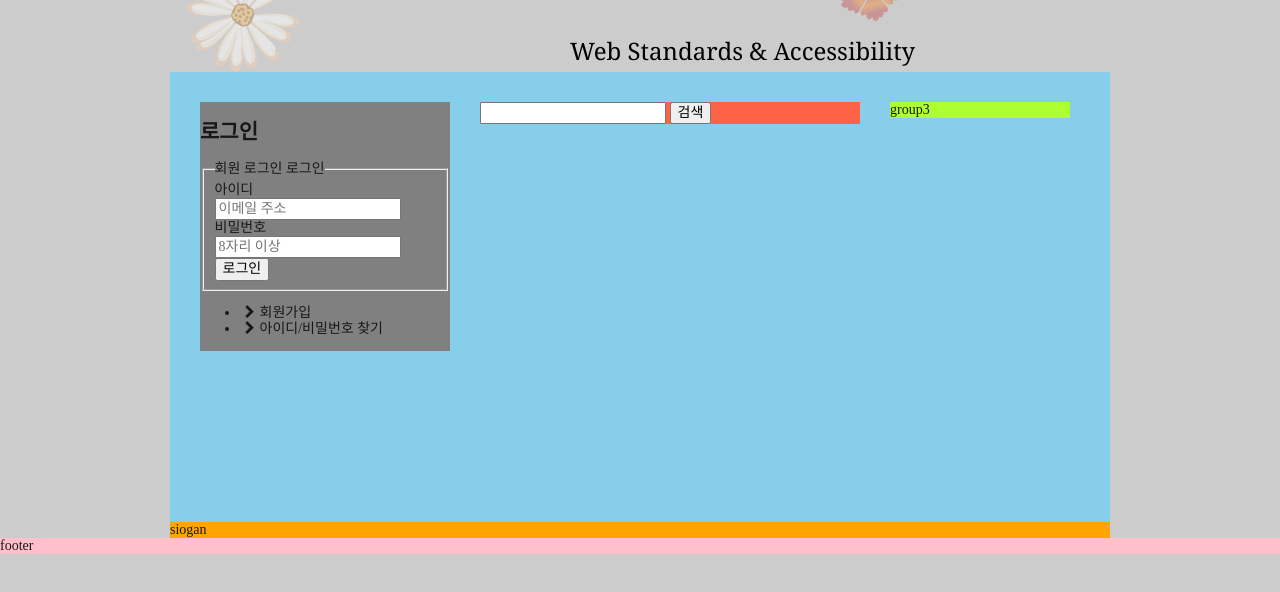
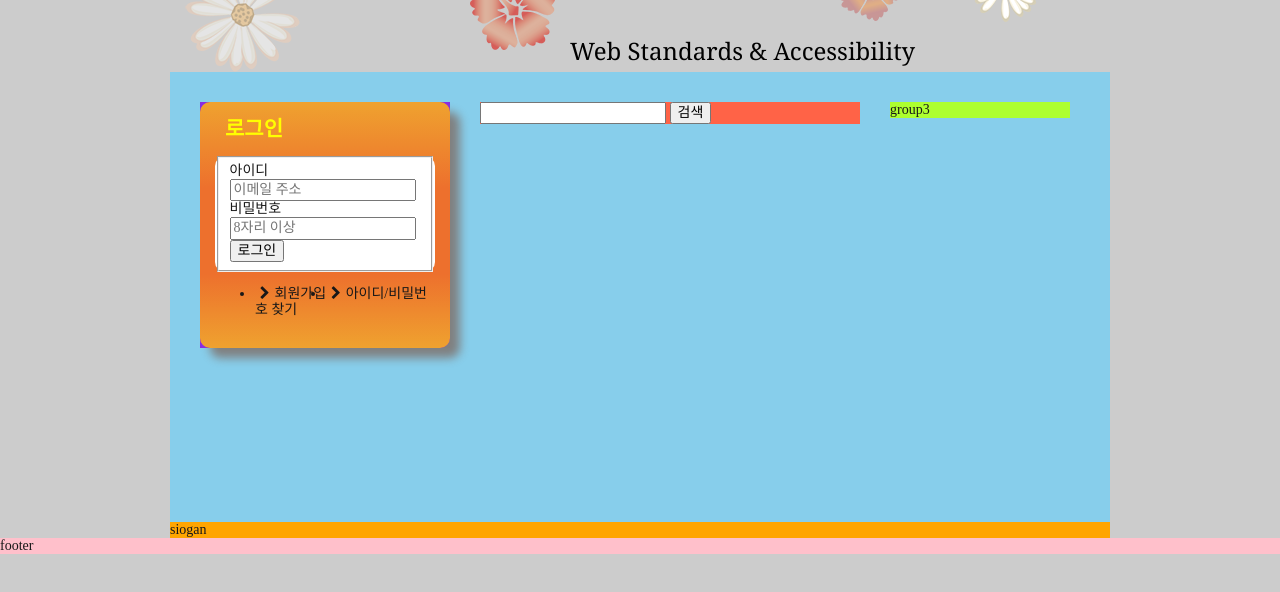
Before and after one commit to yhun940731/FDS18, a plain HTML site: page index.html in a window 1280 px wide. Shown: the part 160-752 px from the top of the page. Drawn offline with nearby package versions, Linux system fonts and the light colour scheme; a web font is replaced by a local one.

Commit message:
숨김 콘텐츠에 clip 속성 추가

```diff
--- a/css/stylesheet.css
+++ b/css/stylesheet.css
@@ -5,13 +5,15 @@
 @import url(./fontello.css);
 
 /* 숨김 제목 및 숨김 콘텐츠 */
-.a11y-hidden{
+.a11y-hidden, legend{
     position: absolute;
     width: 1px;
     height: 1px;
     margin:0;
     overflow:hidden;
-    clip-path: polygon(0 0, 0 0, 0 0) /*x, y, z*/
+    clip-path: polygon(0 0, 0 0, 0 0); /*x, y, z*/
+    clip: rect(0, 0, 0, 0);
+    clip: rect(0 0 0 0);
 }
 
 /*body 안에 있는 모든 요소 박스사이징 초기화*/
@@ -73,9 +75,11 @@ a{
     padding: 0 30px;
 }
 
+
 /*Logo*/
 .logo{
     position: absolute;
+    display: block;
     top: 50px;
     left: 65px;
     margin: 0;
@@ -213,11 +217,11 @@ a{
 
 @keyframes bgAni{
     0%{
-        opacity: 0;
+        opacity: 1;
     }
 
     100%{
-        opacity: 1;
+        opacity: 0;
     }
 }
 
@@ -292,20 +296,70 @@ a{
     clear: both;
 } */
 
+/* float 정렬을 위한 클래스
+.clearfix{
+    clear: both;
+}
+*/
+
+
 .group {
     float: left;
     margin: 0 15px;
 }
 
 .group1 {
-    background: gray;
+    background: blueviolet;
     width: 250px;
+}
+
+.login{
+    background: linear-gradient(
+        to bottom,
+        #efa22f 0%,
+        #ed702d 35%,
+        #ed702d 70%,
+        #efa22f 100%
+    );
+    border-radius: 10px;
+    box-shadow: 10px 10px 10px 0 gray;
+    padding: 15px;
+}
+
+.login-heading{
+    margin:0;
+    color: #ff0;
+    font-size: 1.6 rem;
+    padding-left: 10px;
+}
+
+.login-form{
+    margin-top: 15px;
+    background-color: #fff;
+    border-radius: 10px;
+    display: inline-block;
+}
+
+.user-email{
+
+    margin: 0;
+}
+.user-pw{
+    margin: 0;
+}
+}
+.btn-login{
+    position: absolute;
+}
+.login-member{
 
 }
+.signup{
+    float: left;
+}
+.find-pw{
+}
 
-.logo{
-    display: block;
-}
 
 .group2 {
     background: tomato;
@@ -317,12 +371,6 @@ a{
     width: 180px;
 }
 
-/* float 정렬을 위한 클래스
-.clearfix{
-    clear: both;
-}
-*/
-
 .slogan {
     background: orange;
 }
--- a/index.html
+++ b/index.html
@@ -153,7 +153,7 @@
                 <h2 class="login-heading">로그인</h2>
                 <form class="login-form" action="https://formspree.io/seulbinim@gmail.com" method="POST">
                     <fieldset>
-                        <legend class="aria-hidden">회원 로그인 로그인</legend>
+                        <legend>회원 로그인</legend>
                         <div class="user-email">
                             <label for="userEmail">아이디</label>
                             <input type="email" id="userEmail" name="userEmail" placeholder="이메일 주소" required>
```
